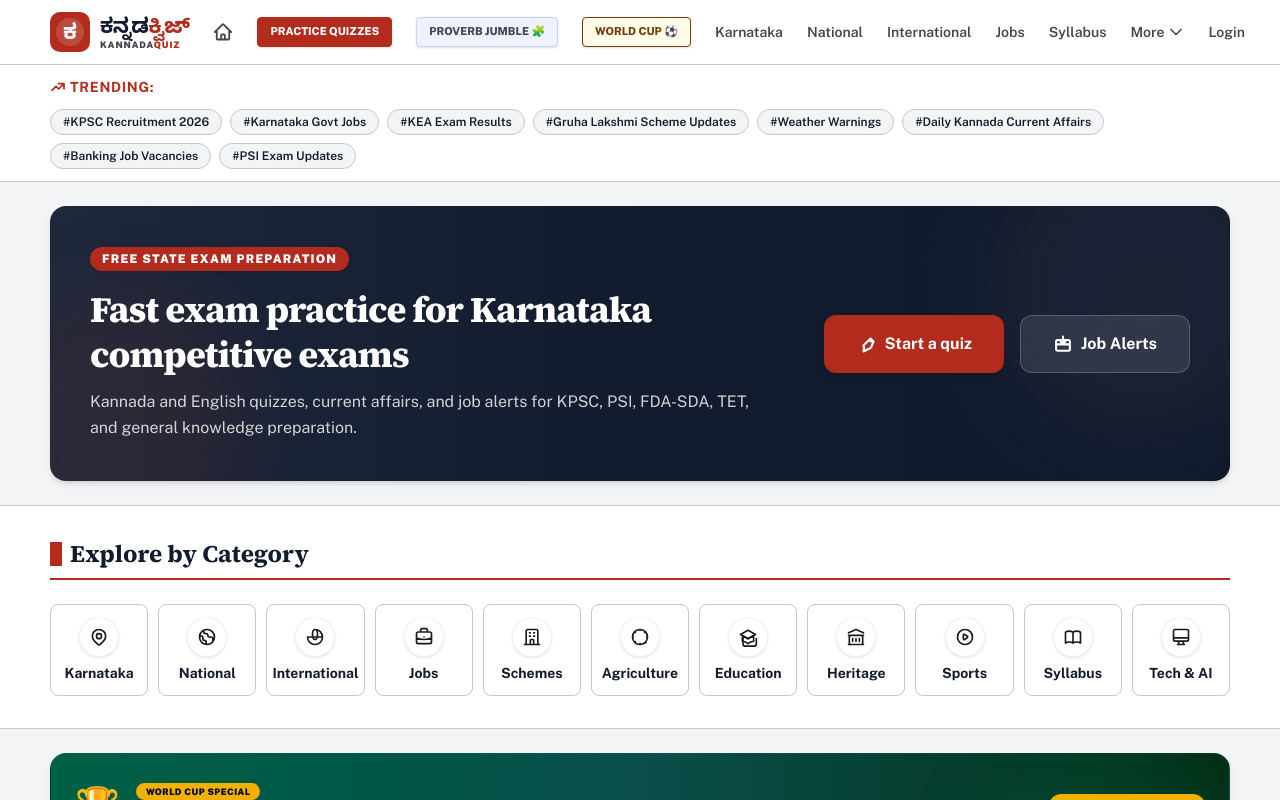
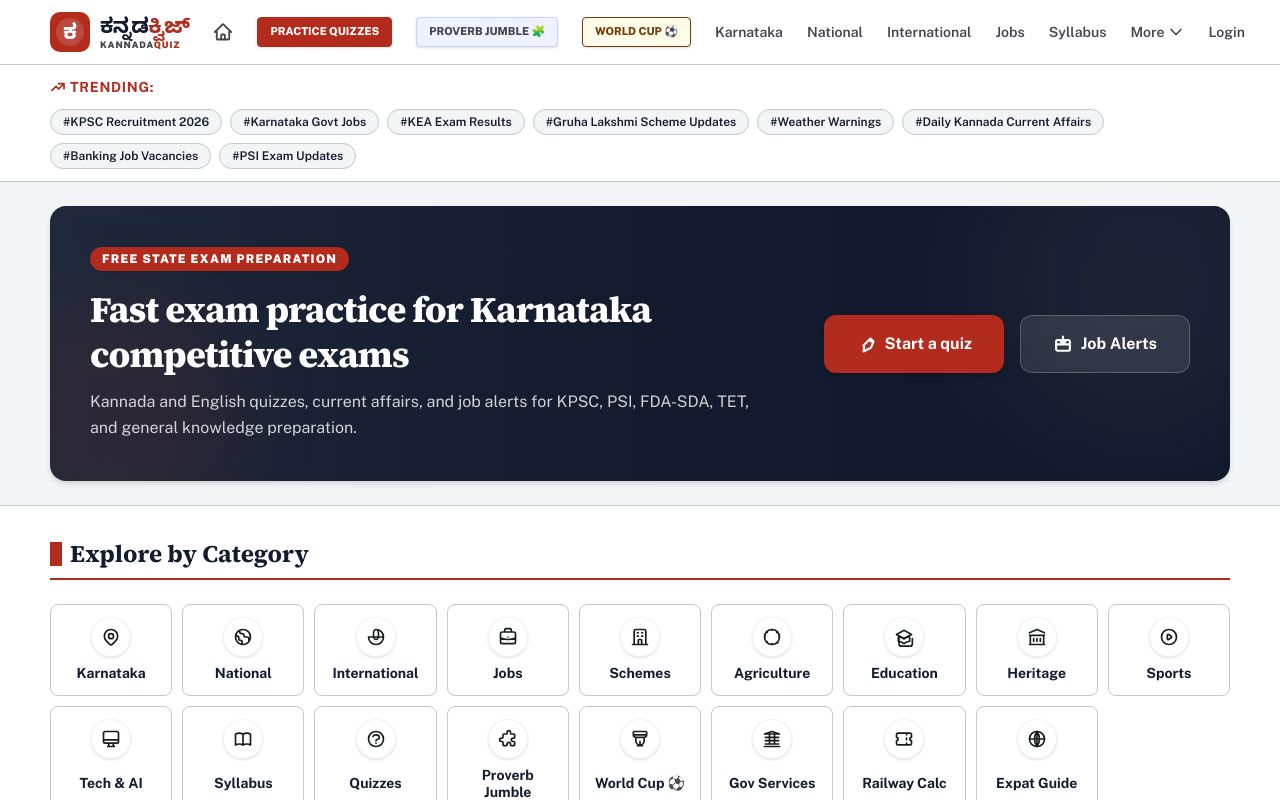
Before and after one commit to thyagarajsalome/kannadaquiz-next, a Next.js app: page /en in a window 1280 px wide. Shown: the top 800 px of the page. Built offline with nearby package versions, Linux system fonts and the light colour scheme; no server answers.

Commit message:
feat(homepage): add all nav links to explore categories

```diff
--- a/src/app/[locale]/page.tsx
+++ b/src/app/[locale]/page.tsx
@@ -189,18 +189,67 @@ const categoriesInfo = [
     color: "text-pink-755 bg-pink-50 hover:bg-pink-100 hover:border-pink-300"
   },
   {
-    key: "syllabus",
-    kn: "ಪಠ್ಯಕ್ರಮ",
-    en: "Syllabus",
-    icon: `<path stroke-linecap="round" stroke-linejoin="round" stroke-width="2" d="M12 6.253v13m0-13C10.832 5.477 9.246 5 7.5 5S4.168 5.477 3 6.253v13C4.168 18.477 5.754 18 7.5 18s3.332.477 4.5 1.253m0-13C13.168 5.477 14.754 5 16.5 5c1.747 0 3.332.477 4.5 1.253v13C19.832 18.477 18.247 18 16.5 18c-1.746 0-3.332.477-4.5 1.253" />`,
-    color: "text-cyan-755 bg-cyan-50 hover:bg-cyan-100 hover:border-cyan-300"
-  },
-  {
     key: "technology",
     kn: "ತಂತ್ರಜ್ಞಾನ",
     en: "Tech & AI",
     icon: `<path stroke-linecap="round" stroke-linejoin="round" stroke-width="2" d="M9.75 17L9 20l-1 1h8l-1-1-.75-3M3 13h18M5 17h14a2 2 0 002-2V5a2 2 0 00-2-2H5a2 2 0 00-2 2v10a2 2 0 002 2z" />`,
     color: "text-blue-755 bg-blue-50 hover:bg-blue-100 hover:border-blue-300"
+  },
+  {
+    key: "syllabus",
+    kn: "ಪಠ್ಯಕ್ರಮ",
+    en: "Syllabus",
+    icon: `<path stroke-linecap="round" stroke-linejoin="round" stroke-width="2" d="M12 6.253v13m0-13C10.832 5.477 9.246 5 7.5 5S4.168 5.477 3 6.253v13C4.168 18.477 5.754 18 7.5 18s3.332.477 4.5 1.253m0-13C13.168 5.477 14.754 5 16.5 5c1.747 0 3.332.477 4.5 1.253v13C19.832 18.477 18.247 18 16.5 18c-1.746 0-3.332.477-4.5 1.253" />`,
+    color: "text-cyan-755 bg-cyan-50 hover:bg-cyan-100 hover:border-cyan-300",
+    url: "syllabus"
+  },
+  {
+    key: "quizzes",
+    kn: "ರಸಪ್ರಶ್ನೆಗಳು",
+    en: "Quizzes",
+    icon: `<path stroke-linecap="round" stroke-linejoin="round" stroke-width="2" d="M8.228 9c.549-1.165 2.03-2 3.772-2 2.21 0 4 1.343 4 3 0 1.4-1.278 2.575-3.006 2.907-.542.104-.994.54-.994 1.093m0 3h.01M21 12a9 9 0 11-18 0 9 9 0 0118 0z" />`,
+    color: "text-rose-755 bg-rose-50 hover:bg-rose-100 hover:border-rose-300",
+    url: "quizzes"
+  },
+  {
+    key: "gadhe",
+    kn: "ಗಾದೆ ಜೋಡಿಸಿ",
+    en: "Proverb Jumble",
+    icon: `<path stroke-linecap="round" stroke-linejoin="round" stroke-width="2" d="M11 4a2 2 0 114 0v1a1 1 0 001 1h3a1 1 0 011 1v3a1 1 0 01-1 1h-1a2 2 0 100 4h1a1 1 0 011 1v3a1 1 0 01-1 1h-3a1 1 0 01-1-1v-1a2 2 0 10-4 0v1a1 1 0 01-1 1H7a1 1 0 01-1-1v-3a1 1 0 00-1-1H4a2 2 0 110-4h1a1 1 0 001-1V7a1 1 0 011-1h3a1 1 0 001-1V4z" />`,
+    color: "text-violet-755 bg-violet-50 hover:bg-violet-100 hover:border-violet-300",
+    url: "games/gadhe"
+  },
+  {
+    key: "worldcup",
+    kn: "ವಿಶ್ವಕಪ್ ⚽",
+    en: "World Cup ⚽",
+    icon: `<path stroke-linecap="round" stroke-linejoin="round" stroke-width="2" d="M12 15v5m-3 0h6M4 7h16M4 7a3 3 0 003 3h10a3 3 0 003-3M4 7V4a1 1 0 011-1h14a1 1 0 011 1v3M7 10v4a5 5 0 0010 0v-4" />`,
+    color: "text-yellow-755 bg-yellow-50 hover:bg-yellow-100 hover:border-yellow-300",
+    url: "games/worldcup"
+  },
+  {
+    key: "services",
+    kn: "ಸರ್ಕಾರಿ ಸೇವೆಗಳು",
+    en: "Gov Services",
+    icon: `<path stroke-linecap="round" stroke-linejoin="round" stroke-width="2" d="M4 6h16M4 10h16M4 14h16M4 18h16M9 6v12m6-12v12M3 21h18M12 3L3 6h18l-9-3z" />`,
+    color: "text-emerald-755 bg-emerald-50 hover:bg-emerald-100 hover:border-emerald-300",
+    url: "services"
+  },
+  {
+    key: "railway",
+    kn: "ರೈಲ್ವೆ ಕ್ಯಾಲ್ಕುಲೇಟರ್",
+    en: "Railway Calc",
+    icon: `<path stroke-linecap="round" stroke-linejoin="round" stroke-width="2" d="M15 5v2m0 4v2m0 4v2M5 5a2 2 0 00-2 2v3a2 2 0 110 4v3a2 2 0 002 2h14a2 2 0 002-2v-3a2 2 0 110-4V7a2 2 0 00-2-2H5z" />`,
+    color: "text-blue-755 bg-blue-50 hover:bg-blue-100 hover:border-blue-300",
+    url: "services/railway"
+  },
+  {
+    key: "expat",
+    kn: "ಅನಿವಾಸಿ ಮಾರ್ಗದರ್ಶಿ",
+    en: "Expat Guide",
+    icon: `<path stroke-linecap="round" stroke-linejoin="round" stroke-width="2" d="M12 21a9 9 0 100-18 9 9 0 000 18z" /><path stroke-linecap="round" stroke-linejoin="round" stroke-width="2" d="M12 3v18M3 12h18M12 3a15 15 0 00-3 9 15 15 0 003 9M12 3a15 15 0 013 9 15 15 0 01-3 9" />`,
+    color: "text-orange-755 bg-orange-50 hover:bg-orange-100 hover:border-orange-300",
+    url: "expat"
   }
 ];
 
@@ -353,11 +402,11 @@ export default async function HomePage({ params }: { params: Promise<{ locale: s
             </h3>
           </div>
 
-          <div className="grid gap-2.5 grid-cols-3 sm:grid-cols-4 md:grid-cols-6 lg:grid-cols-6 xl:grid-cols-11">
+          <div className="grid gap-2.5 grid-cols-3 sm:grid-cols-4 md:grid-cols-6 lg:grid-cols-6 xl:grid-cols-9">
             {categoriesInfo.map((cat) => (
               <Link
                 key={cat.key}
-                href={cat.key === "syllabus" ? `/${locale}/syllabus` : `/${locale}/category/${cat.key}`}
+                href={cat.url ? `/${locale}/${cat.url}` : `/${locale}/category/${cat.key}`}
                 className={`kq-card px-1.5 py-3 sm:p-3 flex flex-col items-center text-center justify-between transition-all duration-300 border border-[var(--border)]/60 hover:shadow-sm hover:border-[var(--secondary)]/40 rounded-xl group ${cat.color}`}
               >
                 <div className="w-10 h-10 rounded-full flex items-center justify-center bg-white border border-[var(--border)]/20 shadow-sm group-hover:scale-110 transition-transform duration-300 mb-2">
```
